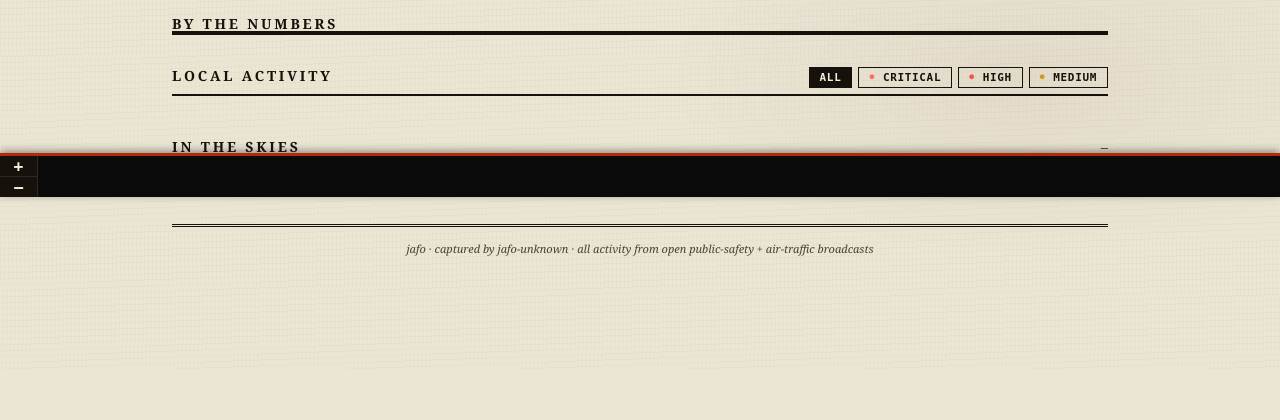
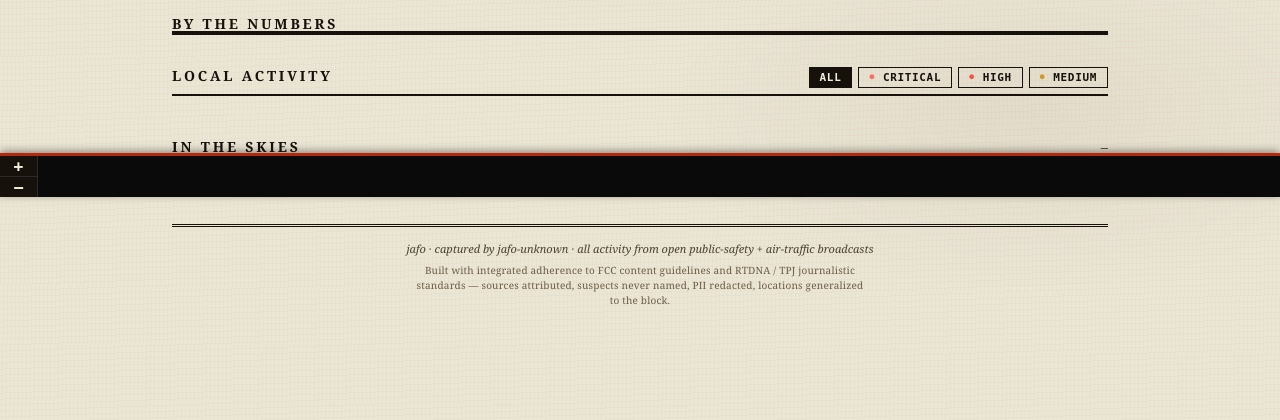
Before and after one commit to Drew-CodeRGV/jafo, a Flask app: page /dashboard in a window 1280 px wide. Shown: the part 603-1023 px from the top of the page. Before the commit the page ends 859 px from the top, so only its background shows below. Run offline with Flask 3, Linux system fonts and the light colour scheme; data that the repository does not hold is empty; parts of the project's set-up code (start-up, migrations or seed data) failed here and were passed over.

Commit message:
web: footer note on FCC + RTDNA/TPJ standards adherence
Add a compliance line to the dashboard and news footers and the per-script
disclaimer: built with integrated adherence to FCC content guidelines and
RTDNA / TPJ journalistic standards (sources attributed, suspects never named,
PII redacted, locations generalized to the block). Wording kept to what is
actually enforced — no audio-retransmission claim, since hub audio gating is
a separate future pass.

Co-Authored-By: Claude Opus 4.8 (1M context) <noreply@anthropic.com>

```diff
--- a/pi/web/static/dashboard.css
+++ b/pi/web/static/dashboard.css
@@ -709,6 +709,16 @@ html.dash-html, body.dash-body {
   text-align: center;
   font-style: italic;
 }
+.paper-foot-compliance {
+  margin-top: 6px;
+  font-size: 10px;
+  font-style: normal;
+  letter-spacing: .02em;
+  color: #6b5d45;
+  max-width: 80ch;
+  margin-left: auto;
+  margin-right: auto;
+}
 
 /* ---- Responsive ---- */
 @media (max-width: 720px) {
--- a/pi/web/templates/dashboard.html
+++ b/pi/web/templates/dashboard.html
@@ -96,6 +96,7 @@
 
   <footer class="paper-footer">
     <div>jafo · captured by {{ node_name }} · all activity from open public-safety + air-traffic broadcasts</div>
+    <div class="paper-foot-compliance">Built with integrated adherence to FCC content guidelines and RTDNA / TPJ journalistic standards — sources attributed, suspects never named, PII redacted, locations generalized to the block.</div>
   </footer>
 </main>
 
--- a/pi/web/templates/news.html
+++ b/pi/web/templates/news.html
@@ -108,6 +108,7 @@
   </section>
   <footer class="paper-footer">
     <div>jafo · captured by {{ node_name }} · scripts are AI-drafted from open public-safety broadcasts and should be verified before air</div>
+    <div class="paper-foot-compliance">Built with integrated adherence to FCC content guidelines and RTDNA / TPJ journalistic standards — sources attributed, suspects never named, PII redacted, locations generalized to the block.</div>
   </footer>
 </main>
 
--- a/pi/web/templates/news_script.html
+++ b/pi/web/templates/news_script.html
@@ -79,6 +79,11 @@
         public-safety radio traffic. Details are preliminary and unconfirmed.
         Verify before broadcast. No suspect is named or implied guilty.
       </p>
+      <p class="disclaim">
+        Built with integrated adherence to FCC content guidelines and
+        RTDNA / TPJ journalistic standards — sources attributed, PII redacted,
+        and locations generalized to the block.
+      </p>
     </article>
   </div>
 </main>
```
